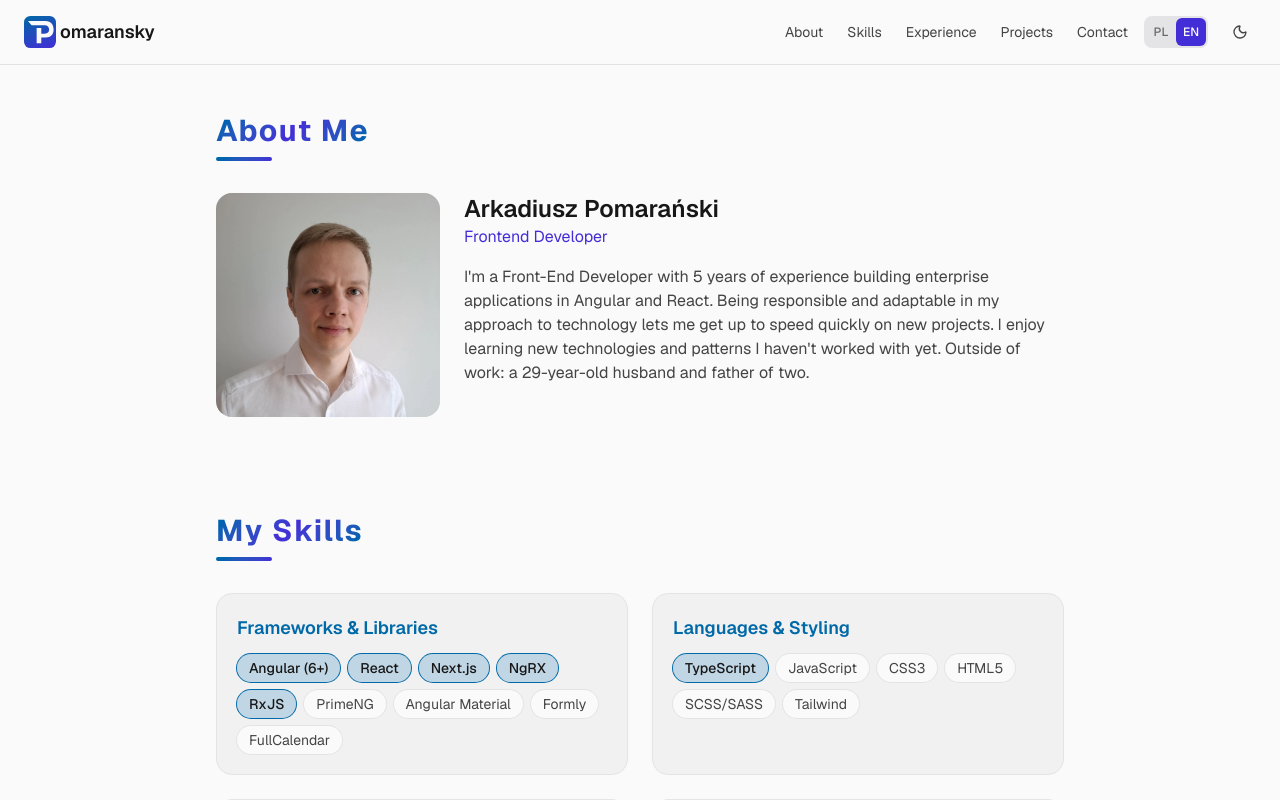
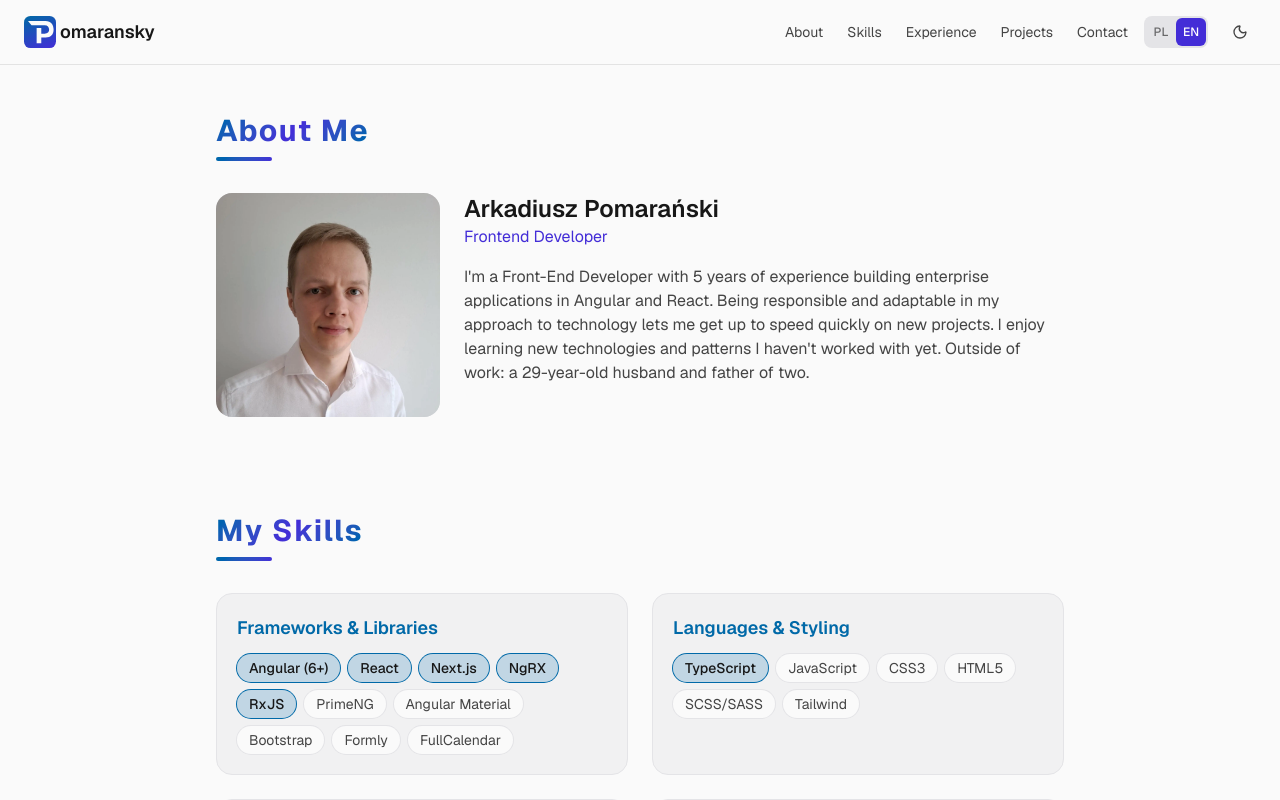
Before and after one commit to Pomaransky/pomaransky-web, a Next.js app: page /en in a window 1280 px wide. Shown: the top 800 px of the page. Built offline with nearby package versions, Linux system fonts and the light colour scheme.

Commit message:
Add Bootstrap to skills section

```diff
--- a/content/skills.ts
+++ b/content/skills.ts
@@ -18,6 +18,7 @@ export const skillsContent: SkillCategory[] = [
       { name: "RxJS" , featured: true},
       { name: "PrimeNG" },
       { name: "Angular Material" },
+      { name: "Bootstrap" },
       { name: "Formly" },
       { name: "FullCalendar" },
     ],
```
